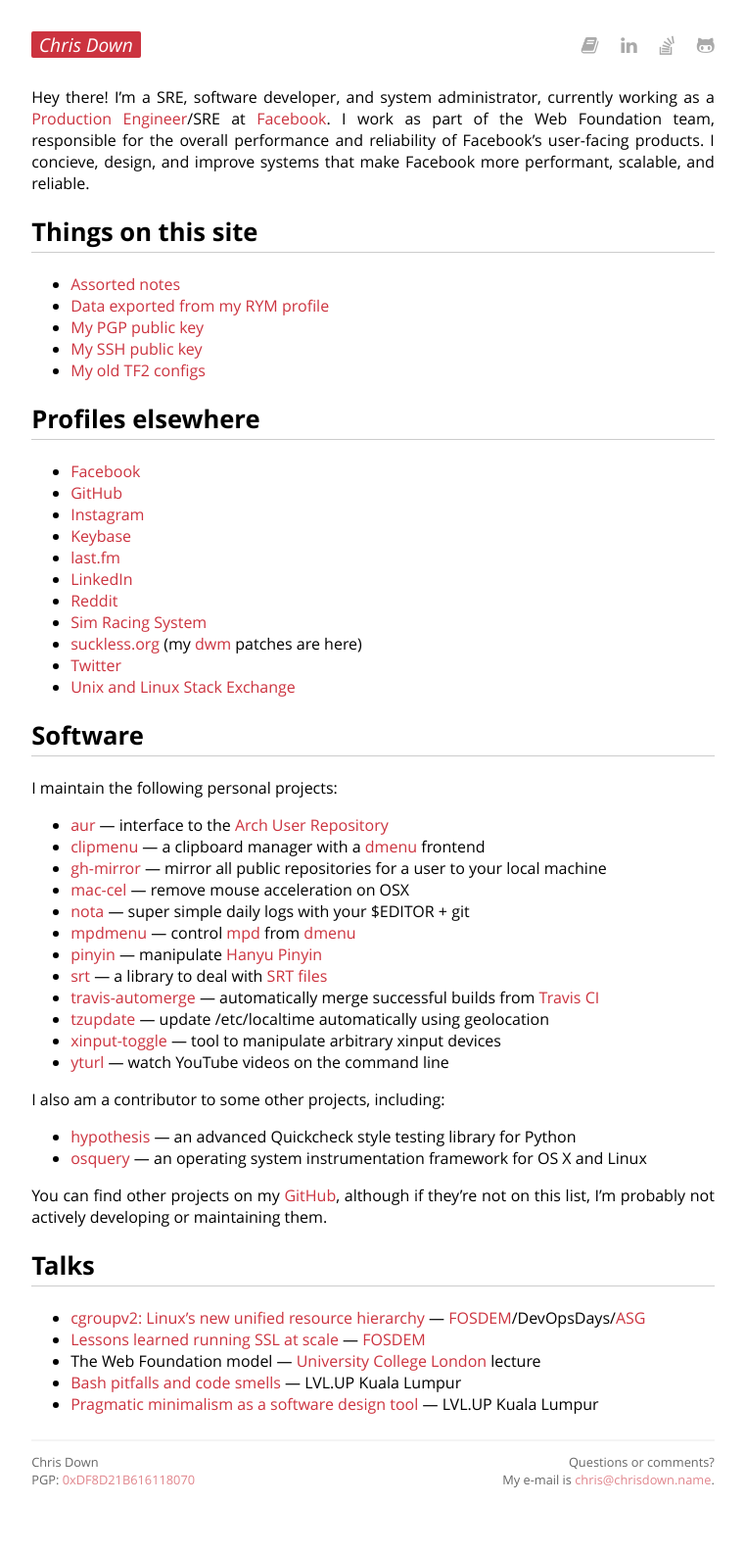
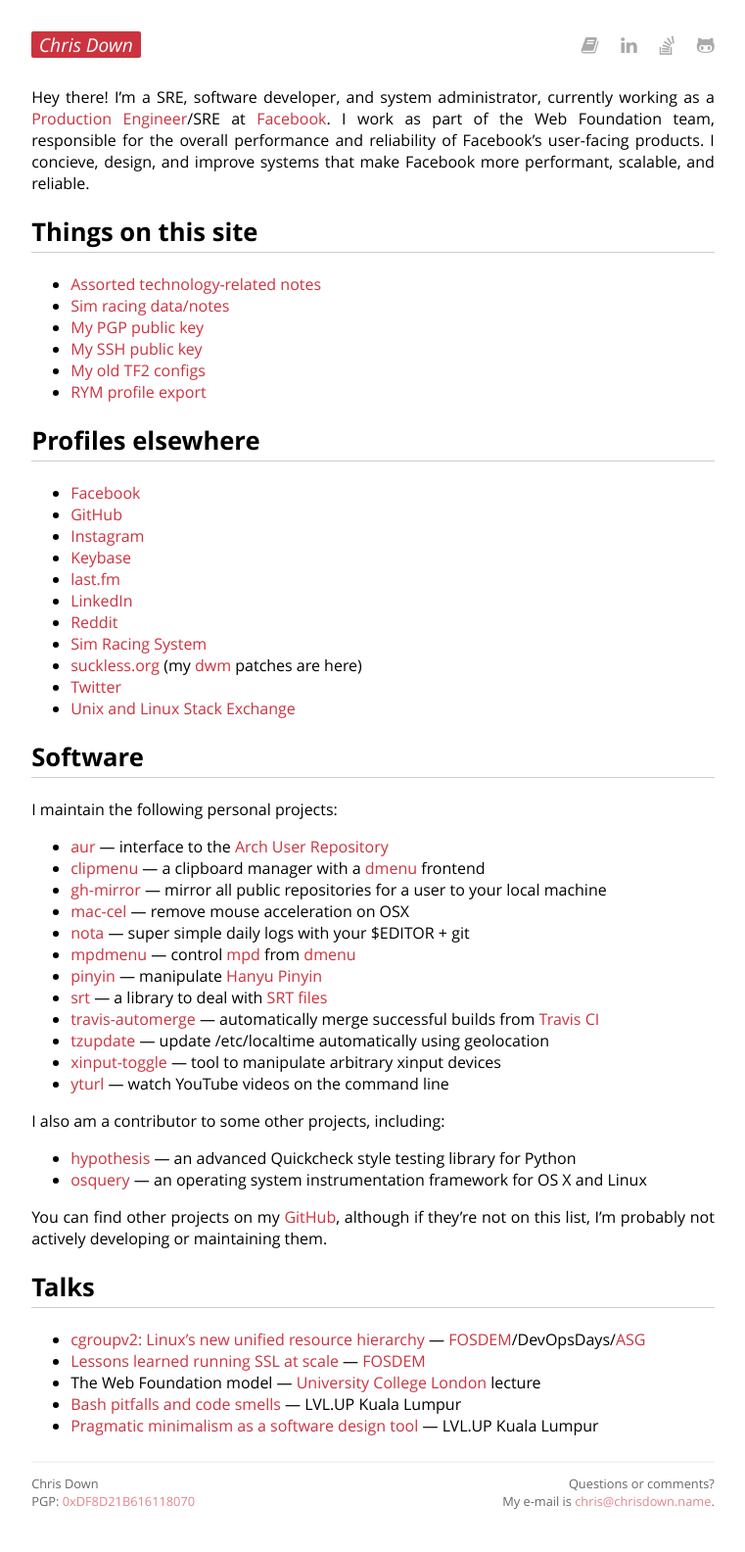
Before and after one commit to cdown/chrisdown.name, a Jekyll site: the page built from index.md, in a window 1280 px wide. Shown: the whole page at 98% size, without its empty margins (259-1020 px from the left). Built offline with Jekyll 4.4.1, drawn with Linux system fonts in a browser that asks for light colours; before the commit the page ends 1562 px from its top, so only the background shows below that.

Commit message:
Add racing page

```diff
--- a/index.md
+++ b/index.md
@@ -18,11 +18,12 @@ make Facebook more performant, scalable, and reliable.
 
 ## Things on this site
 
-- [Assorted notes](/archive.html)
-- [Data exported from my RYM profile](/rym.html)
+- [Assorted technology-related notes](/archive.html)
+- [Sim racing data/notes](/racing.html)
 - [My PGP public key](https://keybase.io/cdown/key.asc)
 - [My SSH public key](/ssh)
 - [My old TF2 configs](/tf2)
+- [RYM profile export](/rym.html)
 
 ## Profiles elsewhere
 
```
Also changed, not shown: racing.md (added, +42 -0 lines).
